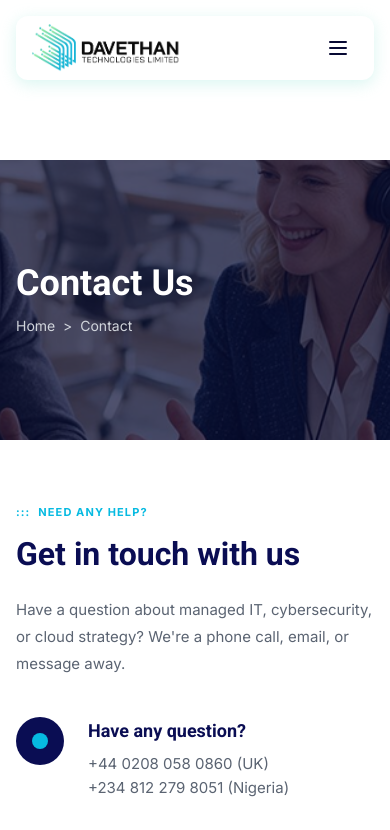
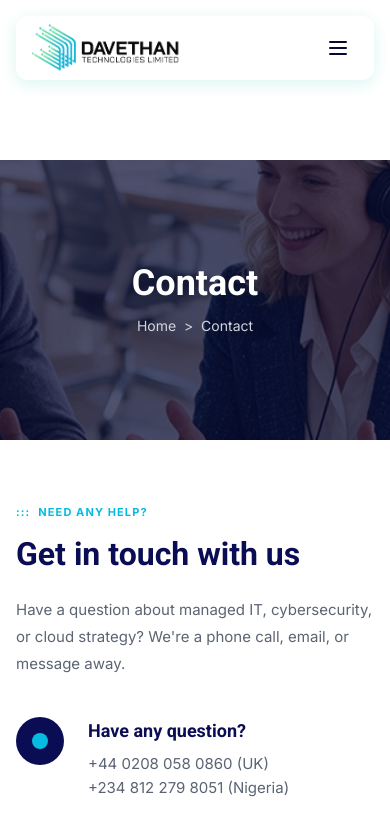
Before and after one commit to davethantech/davethan-website, a Next.js app: page /contact in a window 390 px wide. Shown: the top 830 px of the page. Built offline with nearby package versions, Linux system fonts and the light colour scheme.

Commit message:
refactor: handled the images to show on mobile view

```diff
--- a/src/app/career/page.tsx
+++ b/src/app/career/page.tsx
@@ -35,7 +35,7 @@ export default function CareerPage() {
               Career
             </h1>
             <p className="text-gray-300 font-inter text-[14px] sm:text-[16px]">
-              Home &nbsp;&gt;&nbsp; Career
+              <a href="/">Home</a> &nbsp;&gt;&nbsp; Career
             </p>
           </div>
         </section>
--- a/src/app/contact/page.tsx
+++ b/src/app/contact/page.tsx
@@ -28,12 +28,12 @@ export default function ContactPage() {
             />
             <div className="absolute inset-0 bg-[#070933]/70"></div> {/* Dark overlay */}
           </div>
-          <div className="relative z-10 w-full max-w-[1200px] mx-auto px-4 sm:px-6 lg:px-[80px]">
+          <div className="relative z-10 w-full max-w-[1200px] mx-auto px-4 sm:px-6 lg:px-[80px] text-center">
             <h1 className="text-white font-roboto font-bold text-[36px] sm:text-[44px] lg:text-[56px] leading-[1.1] mb-3">
-              Contact Us
+              Contact
             </h1>
             <p className="text-gray-300 font-inter text-[14px] sm:text-[16px]">
-              Home &nbsp;&gt;&nbsp; Contact
+              <a href="/">Home</a> &nbsp;&gt;&nbsp; Contact
             </p>
           </div>
         </section>
--- a/src/app/page.tsx
+++ b/src/app/page.tsx
@@ -23,7 +23,7 @@ export default function Home() {
               Managed infrastructure, cybersecurity, and cloud strategy built for teams who don't have time to babysit their tech.
             </p>
             <div className="pt-6">
-              <Link href="/contact" className="inline-block mt-4">
+              <Link href="/about" className="inline-block mt-4">
                 <div
                   className="rounded-[10px] px-[36px] py-[16px] flex items-center justify-center transition-transform hover:scale-105 shadow-[0px_4px_4px_0px_rgba(6,186,225,0.4)]"
                   style={{ backgroundImage: "linear-gradient(270deg, rgb(191, 249, 234) 0%, rgb(6, 186, 225) 100%)" }}
@@ -37,16 +37,14 @@ export default function Home() {
           </div>
 
           {/* Right Visual */}
-          <div className="flex-1 relative h-[400px] lg:h-[630px] w-full flex items-start justify-end lg:-mr-12 -mt-4 lg:-mt-4">
-            <div className="relative w-[120%] lg:w-[700px] h-full right-[-10%] lg:right-[-50px]">
+          <div className="w-full lg:flex-1 relative h-[350px] sm:h-[450px] lg:h-[630px] mt-10 lg:mt-[-16px] lg:-mr-12 shrink-0">
             <Image
               src="/Robot_hand_holding_glowing_globe.png"
               alt="Robot hand holding glowing globe"
               fill
-                className="object-contain object-right-top lg:object-right-top"
+              className="object-contain object-center lg:object-right-top"
               priority
             />
-            </div>
           </div>
         </section>
 
@@ -130,12 +128,12 @@ export default function Home() {
           </div>
 
           <div className="flex flex-col lg:flex-row items-center gap-16">
-            <div className="flex-1 relative w-full h-[500px] lg:h-[600px] rounded-2xl overflow-hidden shrink-0">
+            <div className="w-full relative min-h-[350px] sm:min-h-[450px] lg:h-[600px] lg:flex-1 rounded-2xl shrink-0">
               <Image
                 src="/Woman_with_VR_headset.png"
                 alt="Woman with VR headset"
                 fill
-                className="object-cover object-center"
+                className="object-contain object-center lg:object-right"
               />
             </div>
 
```
Lines whose indentation alone changed are shown as unchanged.
